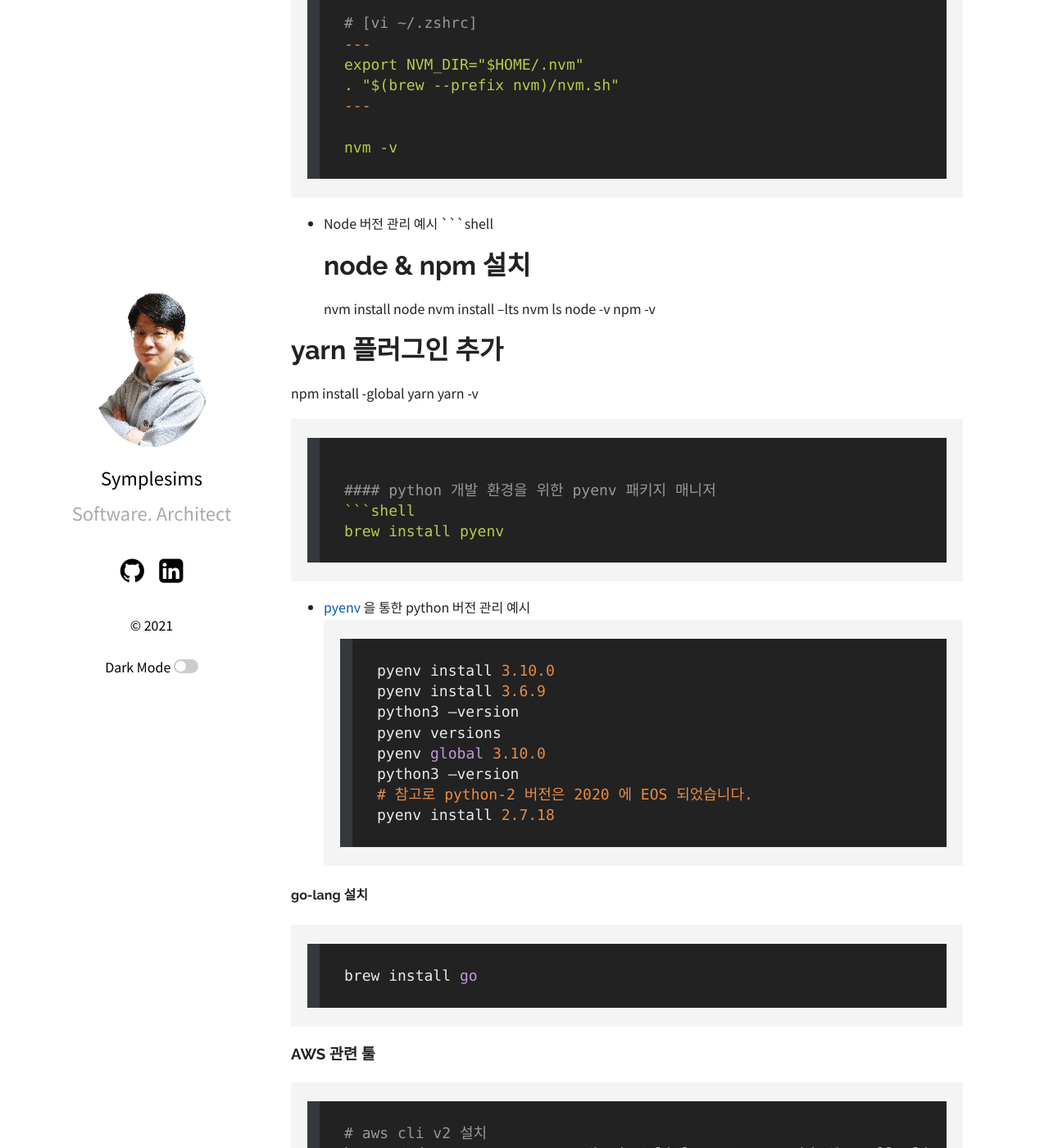
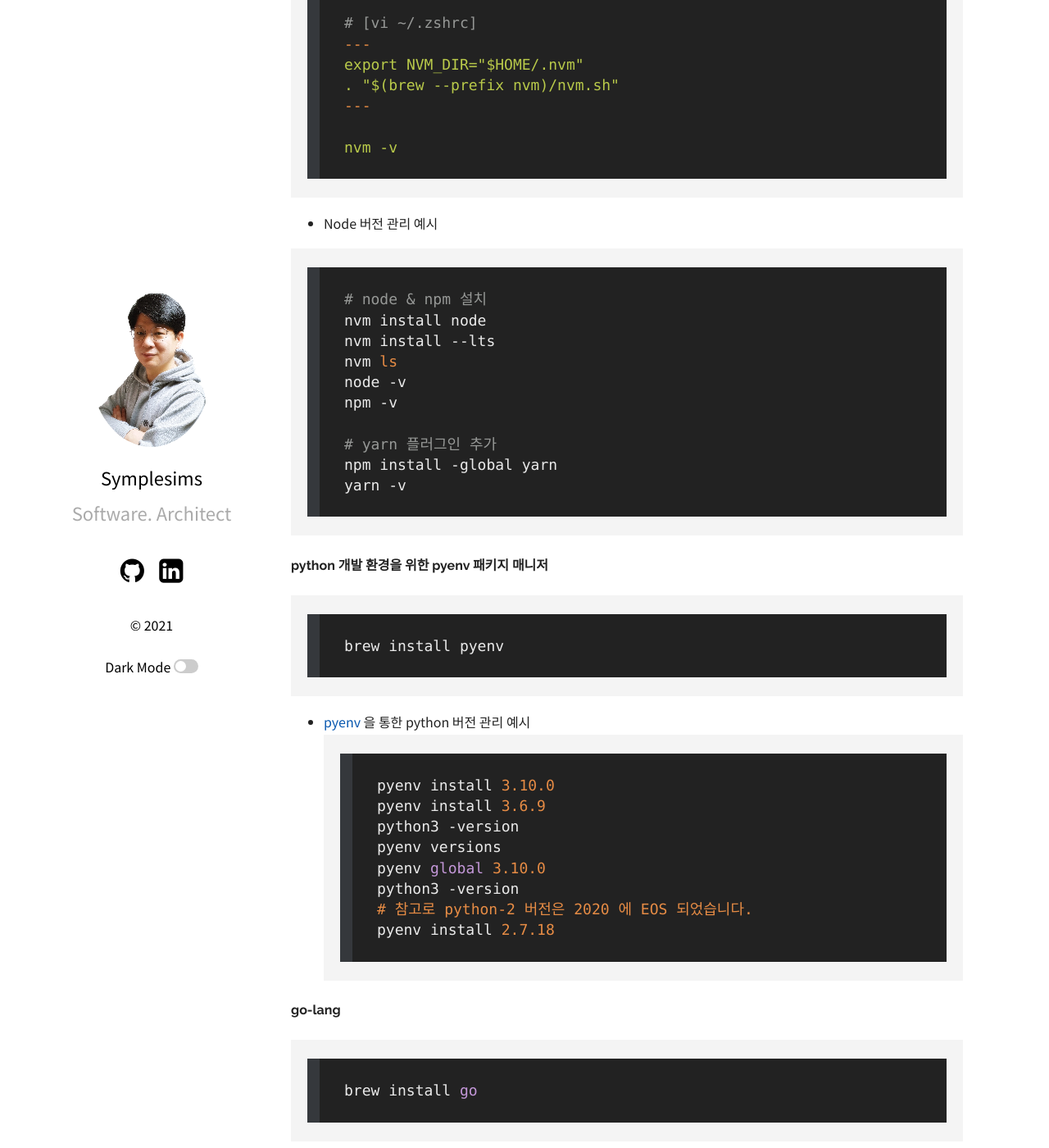
Before and after one commit to symplesims/symplesims.github.io, a Jekyll site: the page built from _posts/2021-12-02-setup-development-environment-on-macos.md, in a window 1280 px wide and 1400 px high, scrolled down 2598 px. Shown: the whole window at 82% size. Built offline with Jekyll 4.4.1, drawn with Linux system fonts in a browser that asks for light colours; nearby versions of some CDN libraries.

Commit message:
Mac OS 개발자를 위한 로컬 개발 환경 구성 가이드 보완

````diff
--- a/_posts/2021-12-02-setup-development-environment-on-macos.md
+++ b/_posts/2021-12-02-setup-development-environment-on-macos.md
@@ -35,6 +35,8 @@ D2Coding
 Droid Sans Mono Dotted for Powerline
 ```
 
+<br/>
+
 ### 개발 관련 오픈 소스
 
 #### git
@@ -57,8 +59,6 @@ tfswitch -l
 terraform --version
 ln -s /usr/local/bin/terraform /usr/local/bin/tf
 ```
-
-<br/>
 
 #### sdkman 패키지 매니저
 Java 및 관련 오픈소스 버전들을 관리 합니다.
@@ -89,6 +89,7 @@ nvm -v
 ```
 
 - Node 버전 관리 예시
+
 ```shell
 # node & npm 설치
 nvm install node
@@ -103,26 +104,29 @@ yarn -v
 ```
 
 #### python 개발 환경을 위한 pyenv 패키지 매니저
+
 ```shell
 brew install pyenv
 ```
+
 - [pyenv](https://www.daleseo.com/python-pyenv/) 을 통한 python 버전 관리 예시
 ```shell
 pyenv install 3.10.0
 pyenv install 3.6.9
-python3 —version
+python3 -version
 pyenv versions
 pyenv global 3.10.0
-python3 —version
+python3 -version
 # 참고로 python-2 버전은 2020 에 EOS 되었습니다.
 pyenv install 2.7.18
 ```
 
-#### go-lang 설치
+#### go-lang
 ```shell
 brew install go
 ```
 
+<br>
 
 ### AWS 관련 툴
 
@@ -133,6 +137,8 @@ https://docs.aws.amazon.com/ko_kr/cli/latest/userguide/install-cliv2.html
 # aws-iam-authenticator for AWS EKS
 brew install aws-iam-authenticator
 ```
+
+<br>
 
 ### Kubernetes 관련 툴
 
````
